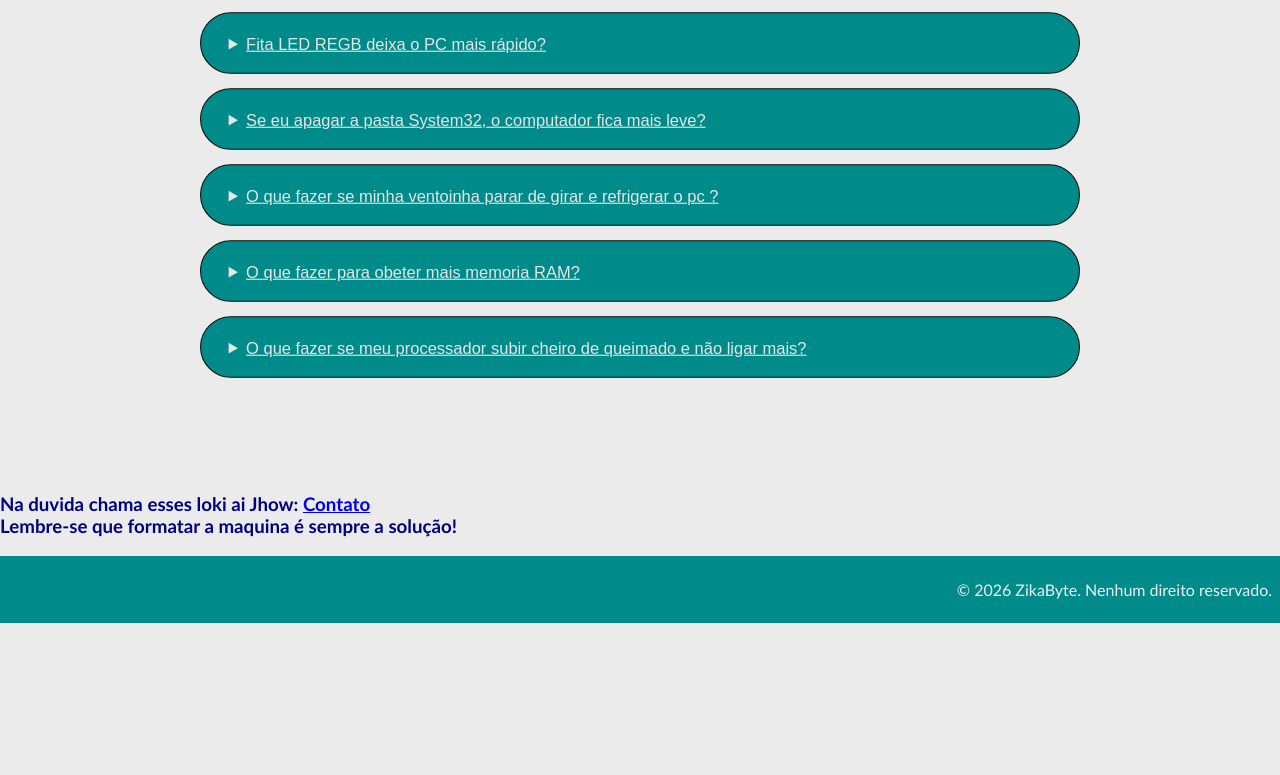
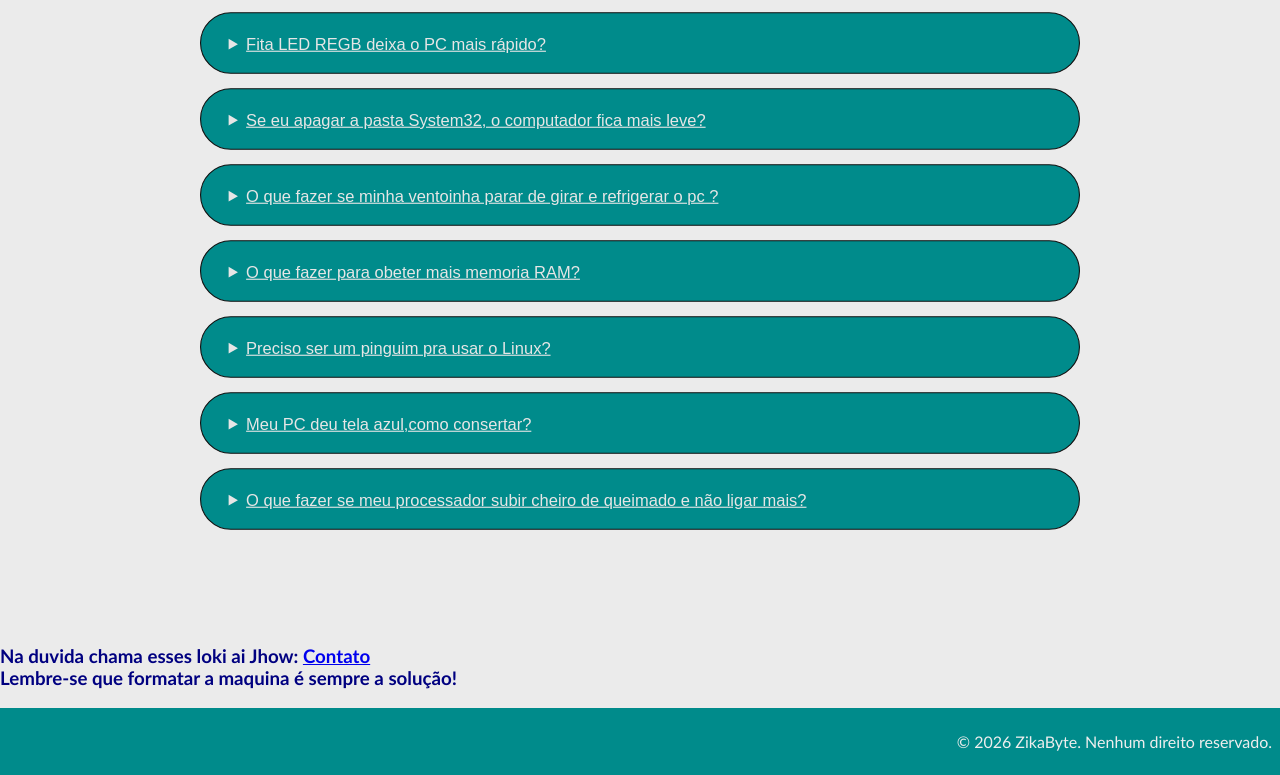
Before and after one commit to espinafr/trufilho, a plain HTML site: page faq.html in a window 1280 px wide. Shown: the part 1261-2036 px from the top of the page. Before the commit the page ends 1884 px from the top, so only its background shows below. Drawn offline with Linux system fonts and the light colour scheme.

Commit message:
Terminando de subir perguntas e respostas

```diff
--- a/faq.html
+++ b/faq.html
@@ -100,6 +100,16 @@
         <p class="respostinha"><br>Só pesquisar na net o modelo do seu monitor e baixar a ram dedicada se não, não da video </p>
     </details>
 
+    <details class="cardFaq">
+        <summary class="perguntinha"> Preciso ser um pinguim pra usar o Linux? </summary>
+        <p class="respostinha"><br>Sim. Necessariamente o usuário precisa ser um pinguim,assim o computador entende a superioridade da raça pinguiniana e funciona da forma desejada. </p>
+    </details>
+
+    <details class="cardFaq">
+        <summary class="perguntinha"> Meu PC deu tela azul,como consertar? </summary>
+        <p class="respostinha"><br>Fácil,pegue um cabo de vassoura e ao menos 30 pregos,pregue os pregos no cabo da vassoura e dentro de 30 minutos, mostre ao PC quem é o dono dele. Logo após isso formate a maquina.</p>
+    </details>
+
 
     <details class="cardFaq">
         <summary class="perguntinha">O que fazer se meu processador subir cheiro de queimado e não ligar mais?</summary>
```
